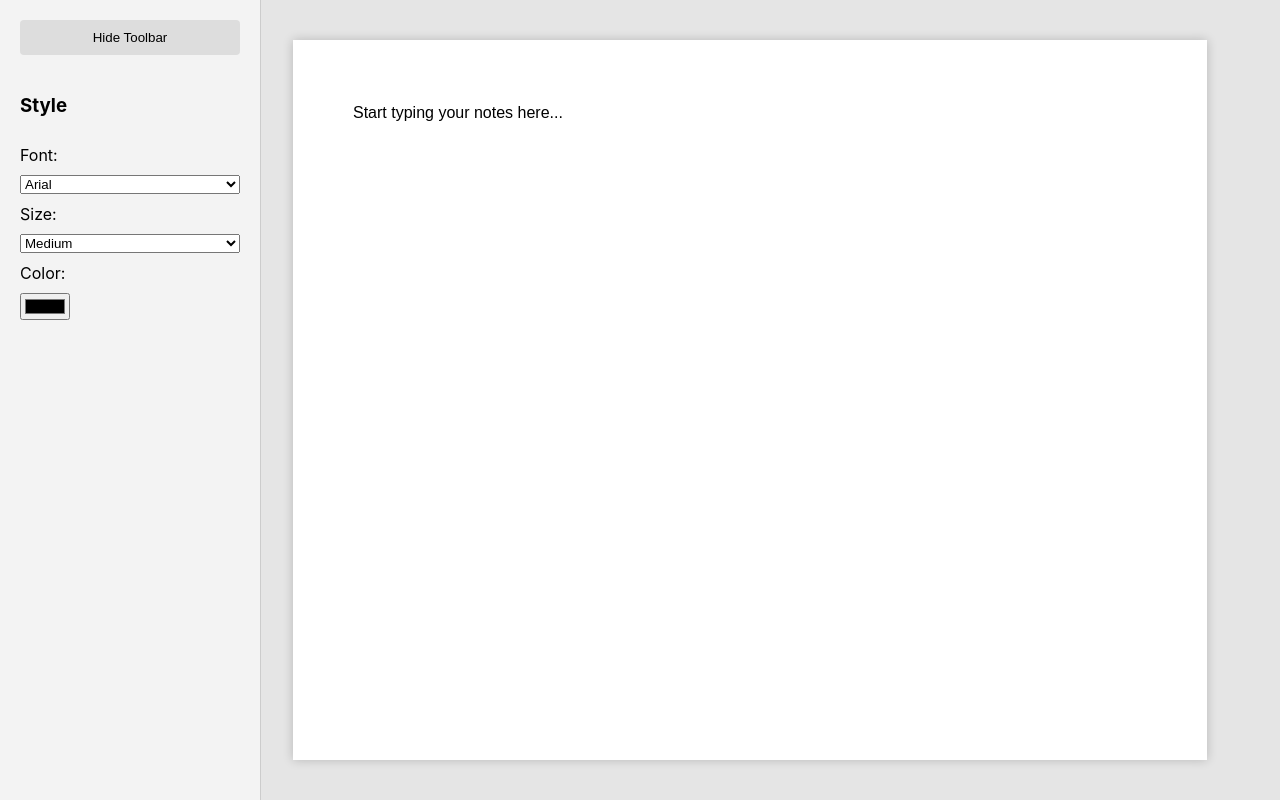
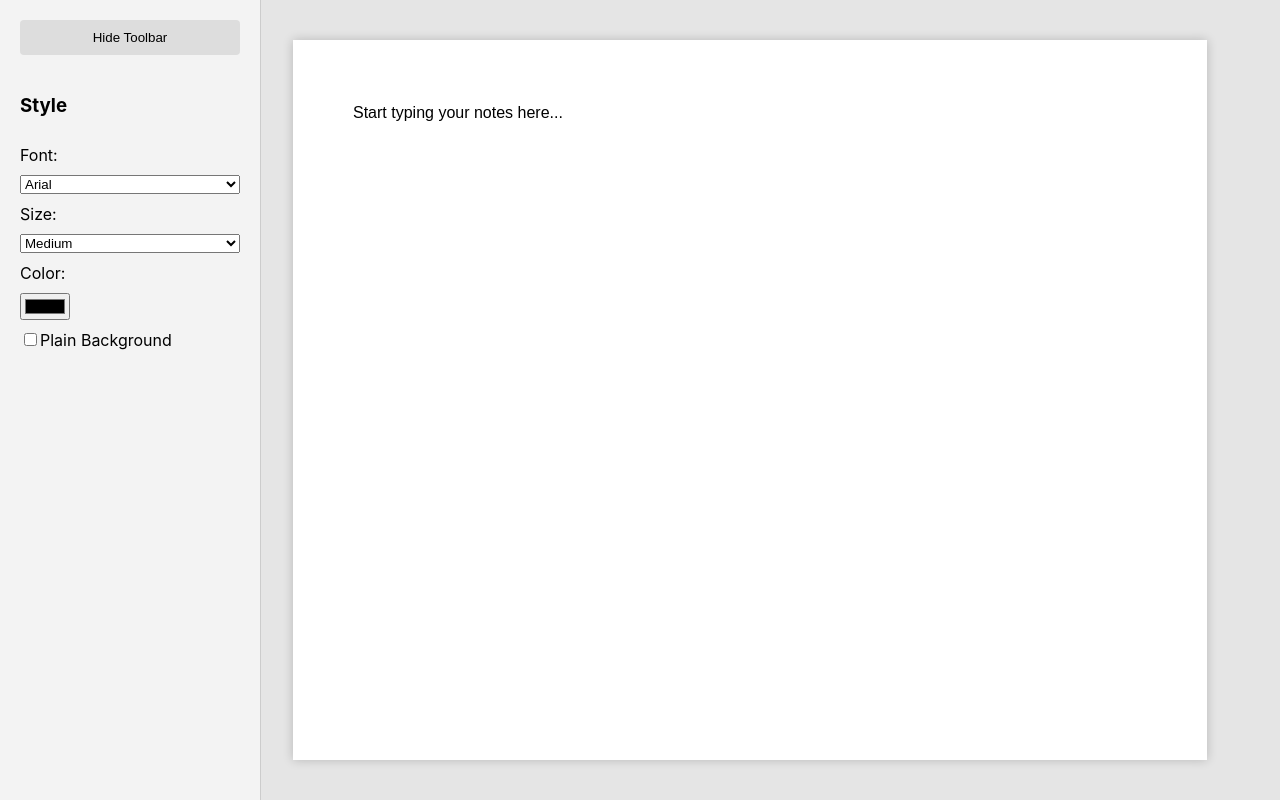
Before and after one commit to moezdurrani/prettyNotes, a React (Vite) app: page / in a window 1280 px wide. Built offline with nearby package versions, Linux system fonts and the light colour scheme.

Commit message:
plain background working but with shadows

```diff
--- a/src/App.css
+++ b/src/App.css
@@ -10,8 +10,13 @@ body {
 .container {
   display: flex;
   min-height: 100vh;
-  background-color: #e5e5e5;
+  background-color: #e5e5e5; /* Default page background */
   position: relative;
+  transition: background-color 0.3s ease; /* Smooth transition for background change */
+}
+
+.container.plain-background {
+  background-color: #ffffff; /* Match editor background when checked */
 }
 
 .toolbar {
@@ -75,7 +80,7 @@ body {
   justify-content: center;
   overflow-y: auto;
   padding: 40px;
-  background-color: #e5e5e5;
+  background-color: inherit; /* Inherits from container */
   margin-left: 220px;
   transition: margin-left 0.3s ease;
   min-height: 0;
@@ -90,7 +95,7 @@ body {
   width: 794px;
   min-height: 0;
   height: auto;
-  background-color: white;
+  background-color: #ffffff; /* Editor's default background */
   padding: 60px;
   margin: 0 auto;
   outline: none;
--- a/src/App.jsx
+++ b/src/App.jsx
@@ -7,13 +7,18 @@ const App = () => {
   const [color, setColor] = useState("#000000");
   const [a4View, setA4View] = useState(true);
   const [isCollapsed, setIsCollapsed] = useState(false);
+  const [isPlainBackground, setIsPlainBackground] = useState(false); // Toggles page background
 
   const applyStyle = (command, value) => {
     document.execCommand(command, false, value);
   };
 
   return (
-    <div className="container">
+    <div
+      className={`container ${isCollapsed ? "collapsed" : ""} ${
+        isPlainBackground ? "plain-background" : ""
+      }`}
+    >
       <div className={`toolbar ${isCollapsed ? "collapsed" : ""}`}>
         <button onClick={() => setIsCollapsed(true)} className="hide-button">
           Hide Toolbar
@@ -63,6 +68,16 @@ const App = () => {
             applyStyle("foreColor", e.target.value);
           }}
         />
+
+        {/* Plain Background Checkbox */}
+        <label>
+          <input
+            type="checkbox"
+            checked={isPlainBackground}
+            onChange={(e) => setIsPlainBackground(e.target.checked)}
+          />
+          Plain Background
+        </label>
       </div>
 
       <button
```
